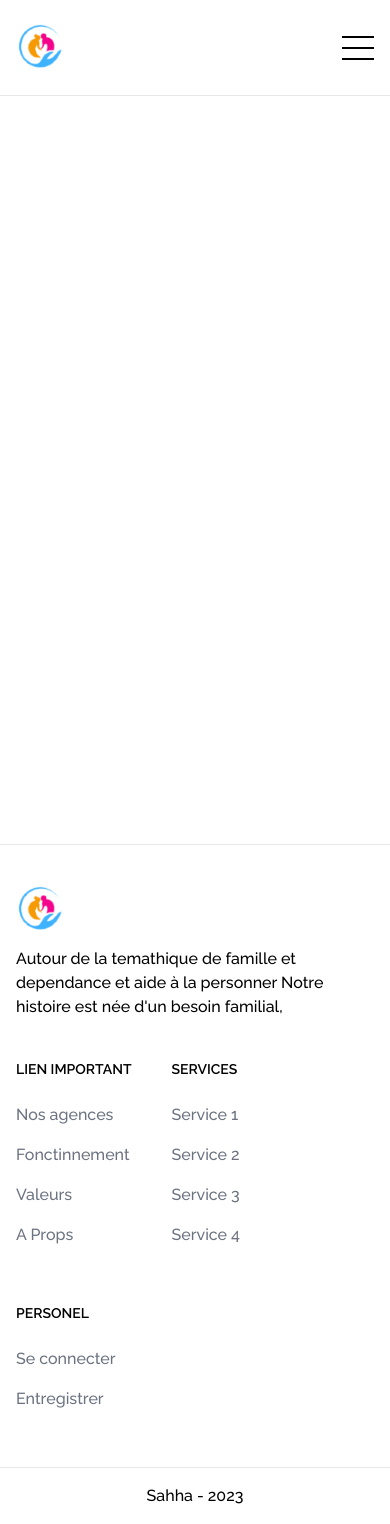
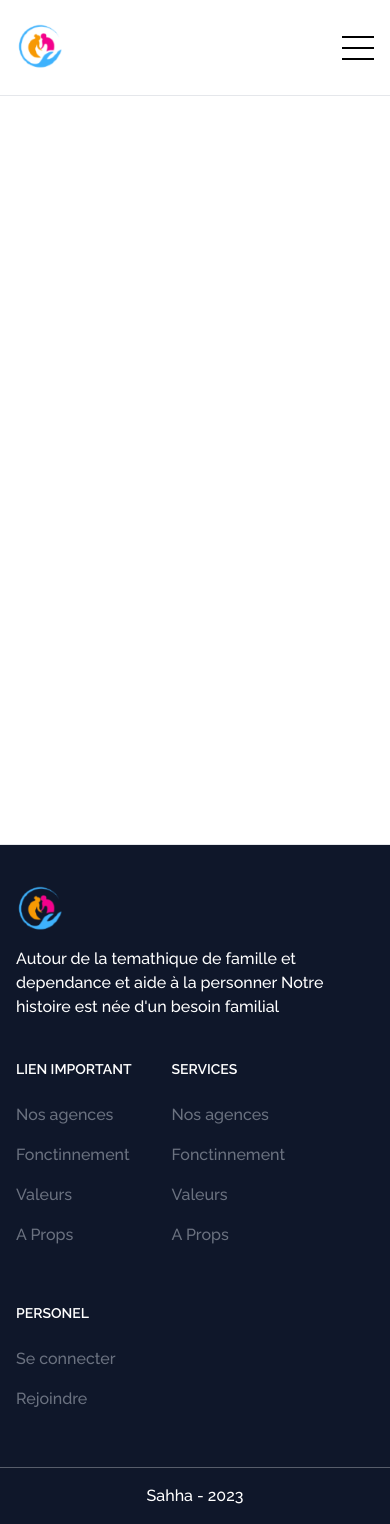
Before and after one commit to laitassou/sahha-front, a React (Create React App) app: page /login in a window 390 px wide. Built offline with nearby package versions, Linux system fonts and the light colour scheme; what tailwindcss-debug-screens would draw is missing.

Commit message:
Adding responsivity

```diff
--- a/src/components/common/Footer/FooterLink.jsx
+++ b/src/components/common/Footer/FooterLink.jsx
@@ -3,9 +3,11 @@ import { NavLink } from 'react-router-dom';
 
 const FooterLink = ({ text, to }) => {
 	return (
-		<NavLink className="hover:text-primary-500" to={to}>
-			{text}
-		</NavLink>
+		<li className="mb-4">
+			<NavLink className="hover:text-primary-500" to={to}>
+				{text}
+			</NavLink>
+		</li>
 	);
 };
 
--- /dev/null
+++ b/src/components/common/Footer/FooterLinksList.jsx
@@ -0,0 +1,12 @@
+import React from 'react';
+
+const FooterLinksList = ({ title, children }) => {
+	return (
+		<div className="mr-10 lg:mr-32">
+			<h2 class="mb-6 text-sm font-semibold uppercase mt-10 ">{title}</h2>
+			<ul class="text-gray-500 ">{children}</ul>
+		</div>
+	);
+};
+
+export default FooterLinksList;
--- a/src/components/common/Footer/index.jsx
+++ b/src/components/common/Footer/index.jsx
@@ -1,10 +1,11 @@
 import React from 'react';
 import { NavLink } from 'react-router-dom';
 import FooterLink from './FooterLink';
+import FooterLinksList from './FooterLinksList';
 
 const Footer = () => {
 	return (
-		<footer className="pt-10 border-t">
+		<footer className="pt-10 text-white border-t bg-slate-900">
 			<div className="container flex flex-wrap justify-between pb-10 md:flex-row lg:px-20">
 				<div className="flex flex-col">
 					<NavLink to="/">
@@ -12,58 +13,29 @@ const Footer = () => {
 					</NavLink>
 					<p className="max-w-xs mt-3">
 						Autour de la temathique de famille et dependance et aide à la personner Notre histoire est née d'un besoin
-						familial,
+						familial
 					</p>
 				</div>
 				<div className="flex flex-wrap">
-					<div className="mr-10">
-						<h2 class="mb-6 text-sm font-semibold uppercase mt-10">Lien important</h2>
-						<ul class="text-gray-500 dark:text-gray-400">
-							<li class="mb-4">
-								<FooterLink text="Nos agences" to="/#agences" />
-							</li>
-							<li class="mb-4">
-								<FooterLink text="Fonctinnement" to="/#agences" />
-							</li>
-							<li class="mb-4">
-								<FooterLink text="Valeurs" to="/#agences" />
-							</li>
-							<li class="mb-4">
-								<FooterLink text="A Props" to="/#agences" />
-							</li>
-						</ul>
-					</div>
-					<div className="mr-10">
-						<h2 class="mb-6 text-sm font-semibold uppercase mt-10">Services</h2>
-						<ul class="text-gray-500 dark:text-gray-400">
-							<li class="mb-4">
-								<FooterLink text="Service 1" to="/#agences" />
-							</li>
-							<li class="mb-4">
-								<FooterLink text="Service 2" to="/#agences" />
-							</li>
-							<li class="mb-4">
-								<FooterLink text="Service 3" to="/#agences" />
-							</li>
-							<li class="mb-4">
-								<FooterLink text="Service 4" to="/#agences" />
-							</li>
-						</ul>
-					</div>
-					<div className="mr-10">
-						<h2 class="mb-6 text-sm font-semibold uppercase mt-10">Personel</h2>
-						<ul class="text-gray-500 dark:text-gray-400">
-							<li class="mb-4">
-								<FooterLink text="Se connecter " to="/#agences" />
-							</li>
-							<li class="mb-4">
-								<FooterLink text="Entregistrer" to="/#agences" />
-							</li>
-						</ul>
-					</div>
+					<FooterLinksList title="Lien important">
+						<FooterLink text="Nos agences" to="/#agences" />
+						<FooterLink text="Fonctinnement" to="/#agences" />
+						<FooterLink text="Valeurs" to="/#agences" />
+						<FooterLink text="A Props" to="/#agences" />
+					</FooterLinksList>
+					<FooterLinksList title="Services">
+						<FooterLink text="Nos agences" to="/#agences" />
+						<FooterLink text="Fonctinnement" to="/#agences" />
+						<FooterLink text="Valeurs" to="/#agences" />
+						<FooterLink text="A Props" to="/#agences" />
+					</FooterLinksList>
+					<FooterLinksList title="Personel">
+						<FooterLink text="Se connecter" to="/#agences" />
+						<FooterLink text="Rejoindre" to="/#agences" />
+					</FooterLinksList>
 				</div>
 			</div>
-			<div className="container py-4 text-center border-t">Sahha - 2023</div>
+			<div className="container py-4 text-center border-t border-t-white/30">Sahha - 2023</div>
 		</footer>
 	);
 };
--- a/src/style/main.css
+++ b/src/style/main.css
@@ -1,6 +1,6 @@
 :root {
 	--color-primary: 43 103 246;
-	--color-secondary: 0 152 121;
+	--color-secondary: 2 201 115;
 }
 
 body {
--- a/src/views/Home/Fonctionnement/Step.jsx
+++ b/src/views/Home/Fonctionnement/Step.jsx
@@ -2,8 +2,8 @@ import React from 'react';
 
 const Step = ({ number, text }) => {
 	return (
-		<div className="flex items-center p-4 mb-2 -translate-x-5 border border-transparent rounded-lg cursor-pointer hover:border-primary-500/20">
-			<div className="flex items-center justify-center flex-shrink-0 w-10 h-10 mr-4 text-white rounded-full bg-secondary-500">
+		<div className="relative flex items-center p-4 mb-2 transition duration-300 border border-transparent rounded-lg cursor-pointer last-of-type:mb-0 hover:bg-white md:-translate-x-5 hover:border-primary-500/20">
+			<div className="flex items-center justify-center flex-shrink-0 w-8 h-8 mr-5 text-white rounded-full bg-secondary-500">
 				{number}
 			</div>
 			<p className="max-w-md">{text}</p>
--- a/src/views/Home/Fonctionnement/index.jsx
+++ b/src/views/Home/Fonctionnement/index.jsx
@@ -22,7 +22,8 @@ const Fonctionnement = () => {
 							souci constant de rendre le quotidien des personnes âgées plus agréable et de faciliter leur maintien à
 							domicile.
 						</SectionTitle>
-						<div className="flex flex-col w-fit">
+						<div className="relative flex flex-col w-fit">
+							<span className="absolute top-0 left-0 w-1 h-full translate-x-8 rounded-full md:translate-x-3 bg-secondary-500/20"></span>
 							{steps.map((step, i) => (
 								<Step key={i} text={step} number={i + 1} />
 							))}
--- a/src/views/Home/Hero/index.jsx
+++ b/src/views/Home/Hero/index.jsx
@@ -7,20 +7,13 @@ const Hero = () => {
 		<section id="hero" className="pt-32 pb-60">
 			<div className="container flex flex-col items-start justify-between lg:flex-row">
 				<div className="flex flex-col items-start">
-					<span className="font-bold uppercase text-primary-500">SAHHA</span>
-					<h1 className="max-w-2xl mt-2 mb-10 text-6xl font-black">
-						Première <span className="text-secondary-500">Plateforme</span> De{' '}
-						<span className="text-secondary-500">Soins</span> À Domicile
-					</h1>
-					<div className="flex flex-col mt-6 mb-10">
-						<div className="flex flex-wrap">
-							<Service>Sans avance de frais</Service>
-							<Service>Sans vous déplacer</Service>
-						</div>
-						<div className="flex flex-wrap">
-							<Service>Meilleure qualité garantie</Service>
-							<Service>En toute sécurité</Service>
-						</div>
+					<span className="px-4 py-1 font-bold text-white uppercase rounded bg-secondary-500">SAHHA</span>
+					<h1 className="max-w-2xl mt-2 mb-10 text-6xl font-black">Première Plateforme De Soins À Domicile</h1>
+					<div className="flex flex-wrap max-w-xl mt-6 mb-10">
+						<Service>Sans avance de frais</Service>
+						<Service>Sans vous déplacer</Service>
+						<Service>Meilleure qualité garantie</Service>
+						<Service>En toute sécurité</Service>
 					</div>
 					<Button>Prendre RDV</Button>
 				</div>
--- /dev/null
+++ b/src/views/Home/Valuers/Valeur.jsx
@@ -0,0 +1,15 @@
+import React from 'react';
+
+const Valeur = ({ Icon, title, text }) => {
+	return (
+		<div className="w-full pt-6 pb-10 pl-2 pr-0 border border-b-0 border-l-0 md:px-8 md:w-1/2 lg:w-1/3">
+			<div className="h-full">
+				{Icon}
+				<h3 className="mb-4 text-xl font-semibold">{title}</h3>
+				<p className="text-black/60">{text}</p>
+			</div>
+		</div>
+	);
+};
+
+export default Valeur;
--- a/src/views/Home/Valuers/index.jsx
+++ b/src/views/Home/Valuers/index.jsx
@@ -4,27 +4,38 @@ import { ReactComponent as HeartBeating } from '../../../assets/icons/heart-beat
 import { ReactComponent as SuitCase } from '../../../assets/icons/suitcase.svg';
 import { ReactComponent as Brain } from '../../../assets/icons/brain.svg';
 import { ReactComponent as Tools } from '../../../assets/icons/tools.svg';
+import Valeur from './Valeur';
 
 const valeurs = [
 	{
 		title: 'Valeur 1',
 		text: "Autour de la temathique de famille et dependance et aide à la personner Notre histoire est née d'un besoin familial",
-		Component: <HeartBeating className="w-16 mb-4" />,
+		Icon: <HeartBeating className="w-16 mb-4" />,
 	},
 	{
 		title: 'Valeur 1',
 		text: "Autour de la temathique de famille et dependance et aide à la personner Notre histoire est née d'un besoin familial",
-		Component: <SuitCase className="w-16 mb-4" />,
+		Icon: <SuitCase className="w-16 mb-4" />,
 	},
 	{
 		title: 'Valeur 1',
 		text: "Autour de la temathique de famille et dependance et aide à la personner Notre histoire est née d'un besoin familial",
-		Component: <Brain className="w-16 mb-4" />,
+		Icon: <Brain className="w-16 mb-4" />,
 	},
 	{
 		title: 'Valeur 1',
 		text: "Autour de la temathique de famille et dependance et aide à la personner Notre histoire est née d'un besoin familial",
-		Component: <Tools className="w-16 mb-4" />,
+		Icon: <Tools className="w-16 mb-4" />,
+	},
+	{
+		title: 'Valeur 1',
+		text: "Autour de la temathique de famille et dependance et aide à la personner Notre histoire est née d'un besoin familial",
+		Icon: <Tools className="w-16 mb-4" />,
+	},
+	{
+		title: 'Valeur 1',
+		text: "Autour de la temathique de famille et dependance et aide à la personner Notre histoire est née d'un besoin familial",
+		Icon: <Tools className="w-16 mb-4" />,
 	},
 ];
 
@@ -33,16 +44,12 @@ const Valeurs = () => {
 		<section id="valeurs" className="pb-40">
 			<div className="container">
 				<SectionTitle title="Nos valeurs" />
-				<div className="flex flex-wrap">
-					{valeurs.map((valeur) => (
-						<div className="pb-6 pr-6 md:w-1/2 xl:w-1/4">
-							<div className="h-full">
-								{valeur.Component}
-								<h3 className="mb-4 text-xl font-semibold">{valeur.title}</h3>
-								<p className="text-black/60">{valeur.text}</p>
-							</div>
-						</div>
-					))}
+				<div className="overflow-hidden md:-translate-x-6">
+					<div className="flex flex-wrap h-full translate-x-0.5 -translate-y-0.5">
+						{valeurs.map((valeur) => (
+							<Valeur {...valeur} />
+						))}
+					</div>
 				</div>
 			</div>
 		</section>
--- a/tailwind.config.js
+++ b/tailwind.config.js
@@ -17,7 +17,7 @@ module.exports = {
 				sm: '2rem',
 				lg: '4rem',
 				xl: '5rem',
-				'2xl': '4rem',
+				'2xl': '2rem',
 			},
 		},
 		extend: {
```
Also changed, not shown: 1 other file (tests, documents, lock files or other folders).
